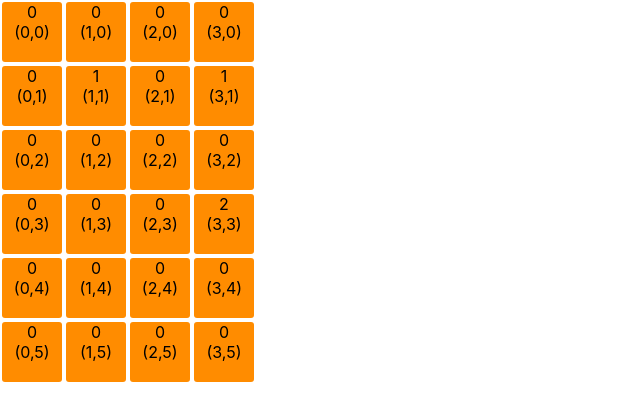
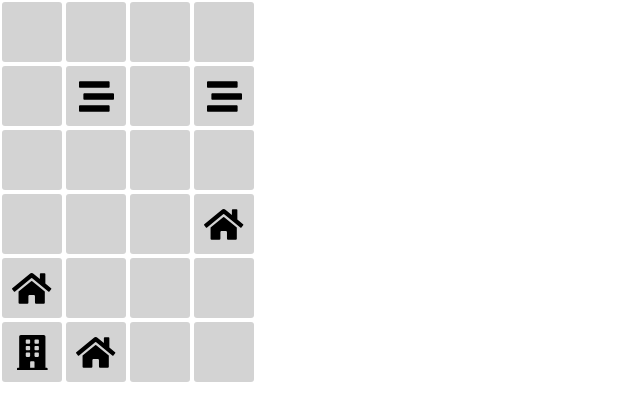
Before and after one commit to Sasooli/sniper-game, a React (Create React App) app: page / in a window 1280 px wide. Shown: the top 420 px of the page, without its empty margins (0-640 px from the left). Built offline with nearby package versions, Linux system fonts and the light colour scheme.

Commit message:
display-board: added fontAwesome icons for terrain

```diff
--- a/src/App.tsx
+++ b/src/App.tsx
@@ -10,6 +10,9 @@ function App() {
   boardState.setTerrain(1,1, TerrainTypes.Rubble);
   boardState.setTerrain(3,1, TerrainTypes.Rubble);
   boardState.setTerrain(3,3, TerrainTypes.Building);
+  boardState.setTerrain(0,4, TerrainTypes.Building);
+  boardState.setTerrain(0,5, TerrainTypes.Tower);
+  boardState.setTerrain(1,5, TerrainTypes.Building);
   return (
     <div className="App">
         <Board boardState={boardState} />
--- a/src/display/square.css
+++ b/src/display/square.css
@@ -1,7 +1,14 @@
 .grid-item {
-    background-color: darkorange;
+    display: flex;
+    justify-content: center;
+    align-items: center;
+    background-color: lightgrey;
     border-radius: 3px;
     width: 60px;
     height: 60px;
     margin: 2px;
 }
+
+.terrain-icon {
+    font-size: 35px;
+}
--- a/src/display/square.tsx
+++ b/src/display/square.tsx
@@ -1,6 +1,10 @@
 import React from 'react';
 import {TerrainTypes} from '../game-state/BoardState';
 import './square.css';
+import {faHome} from '@fortawesome/free-solid-svg-icons';
+import {faBuilding} from '@fortawesome/free-solid-svg-icons';
+import {faStream} from '@fortawesome/free-solid-svg-icons';
+import {FontAwesomeIcon} from '@fortawesome/react-fontawesome';
 
 export type SquareProps = {
     terrainType: TerrainTypes;
@@ -9,11 +13,14 @@ export type SquareProps = {
 }
 
 function Square({terrainType, xCoord, yCoord}: SquareProps) {
+    const terrainIcon =
+        terrainType == TerrainTypes.Building ? faHome
+        : terrainType == TerrainTypes.Tower ? faBuilding
+        : terrainType == TerrainTypes.Rubble ? faStream
+        : null;
     return (
         <div className='grid-item'>
-            {terrainType}
-            <br/>
-            {`(${xCoord},${yCoord})`}
+            {terrainIcon && <FontAwesomeIcon icon={terrainIcon} className='terrain-icon' />}
         </div>
     )
 }
```
Also changed, not shown: package.json (+6 -2 lines).
